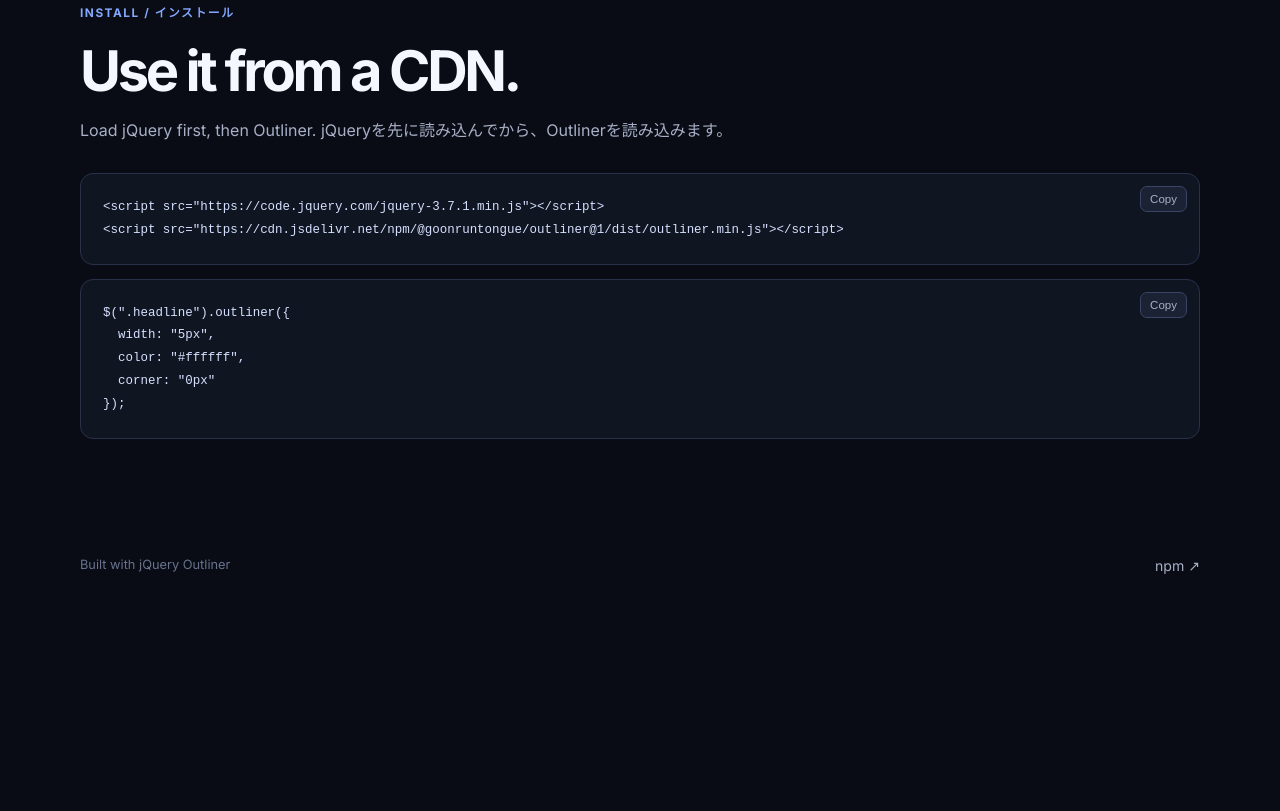
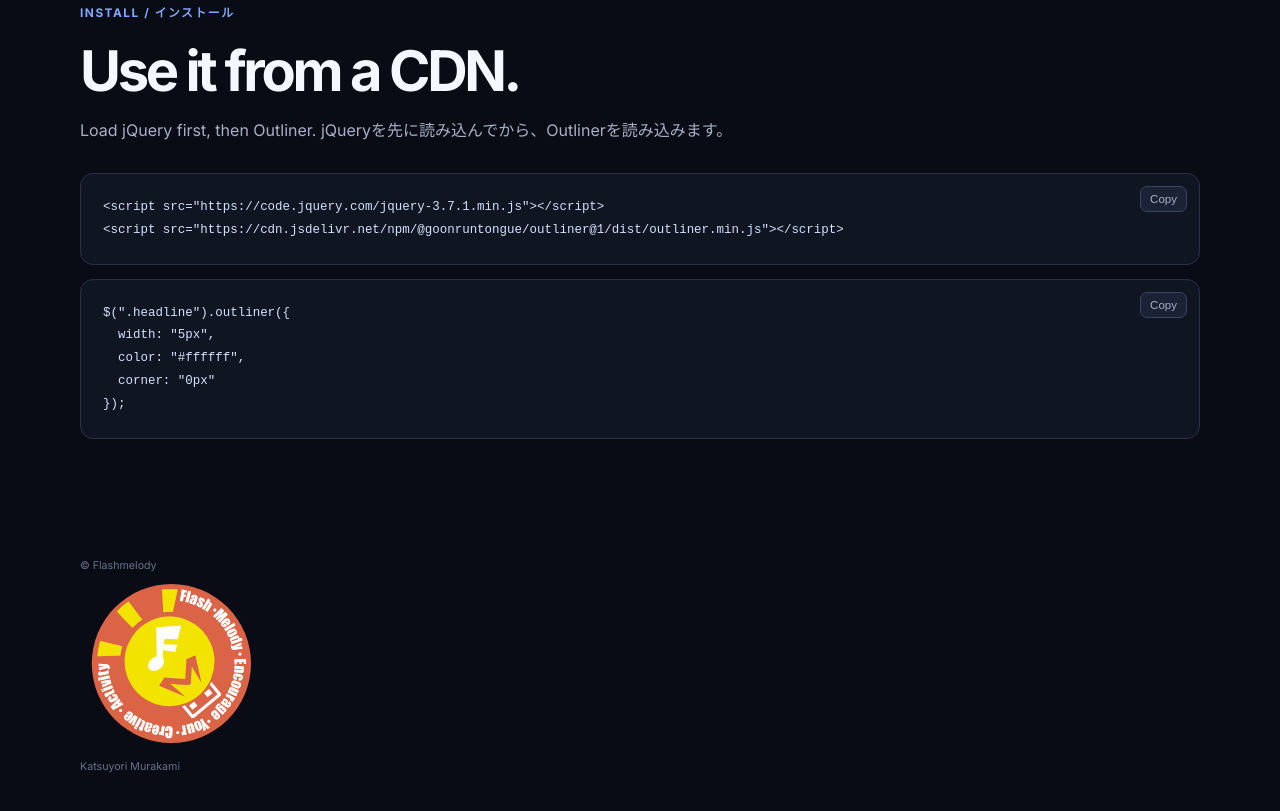
Before and after one commit to goonruntongue/outliner, a website: page index.html in a window 1280 px wide. Shown: the part 1655-2466 px from the top of the page. Before the commit the page ends 2273 px from the top, so only its background shows below. Drawn offline with nearby package versions, Linux system fonts and the light colour scheme; a script that the page names is missing.

Commit message:
Add Flash Melody footer credit

```diff
--- a/index.html
+++ b/index.html
@@ -85,8 +85,9 @@
       </section>
     </main>
     <footer>
-      <span>Built with jQuery Outliner</span>
-      <a href="https://www.npmjs.com/package/@goonruntongue/outliner" target="_blank" rel="noreferrer">npm ↗</a>
+      <div class="footer-copy">
+        <small>&copy; Flashmelody <img src="assets/FlashMelodylogo_red_circle.svg" alt="Flashmelody logo"> Katsuyori Murakami</small>
+      </div>
     </footer>
 
     <script src="https://code.jquery.com/jquery-3.7.1.min.js"></script>
```
